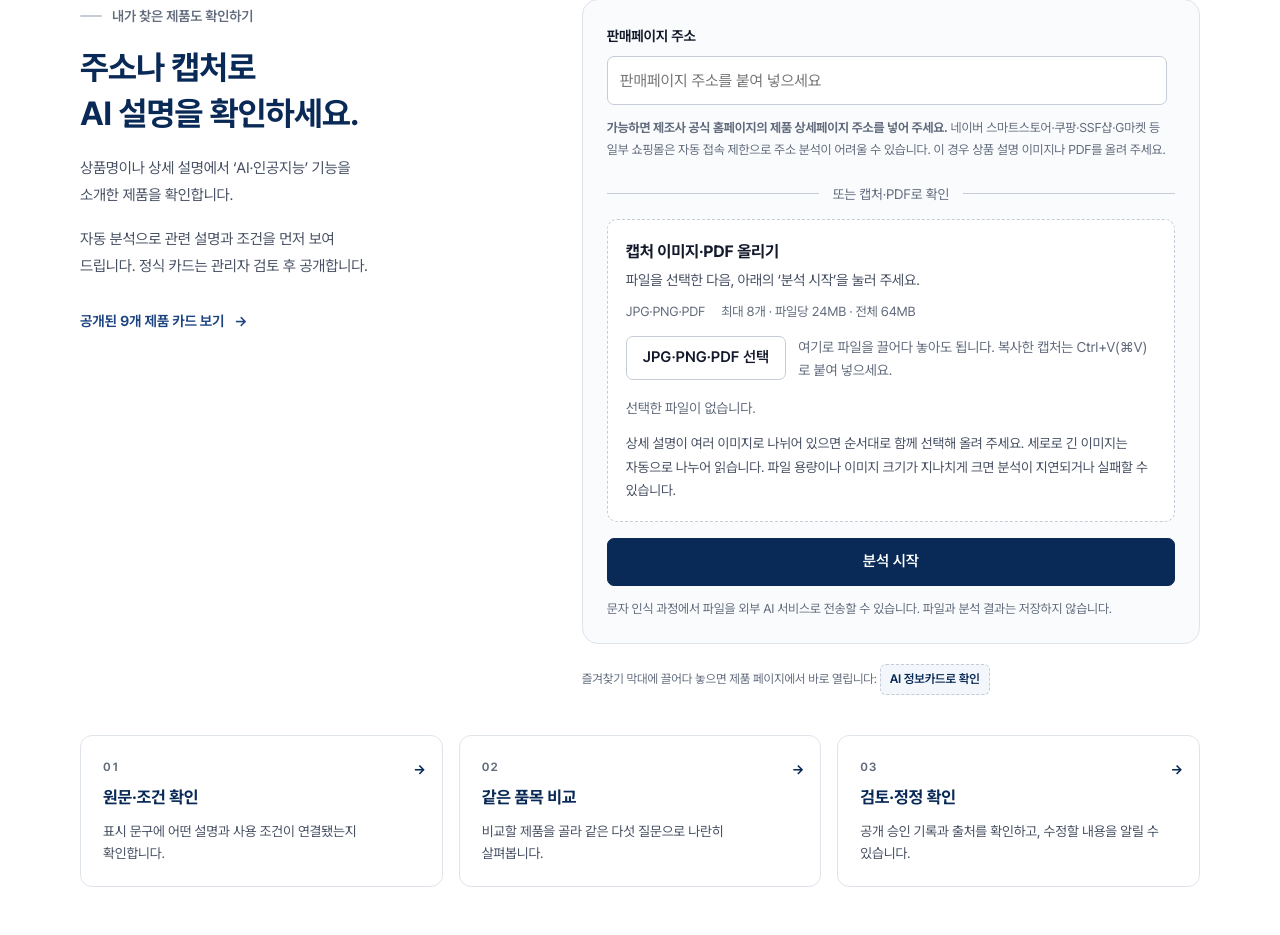
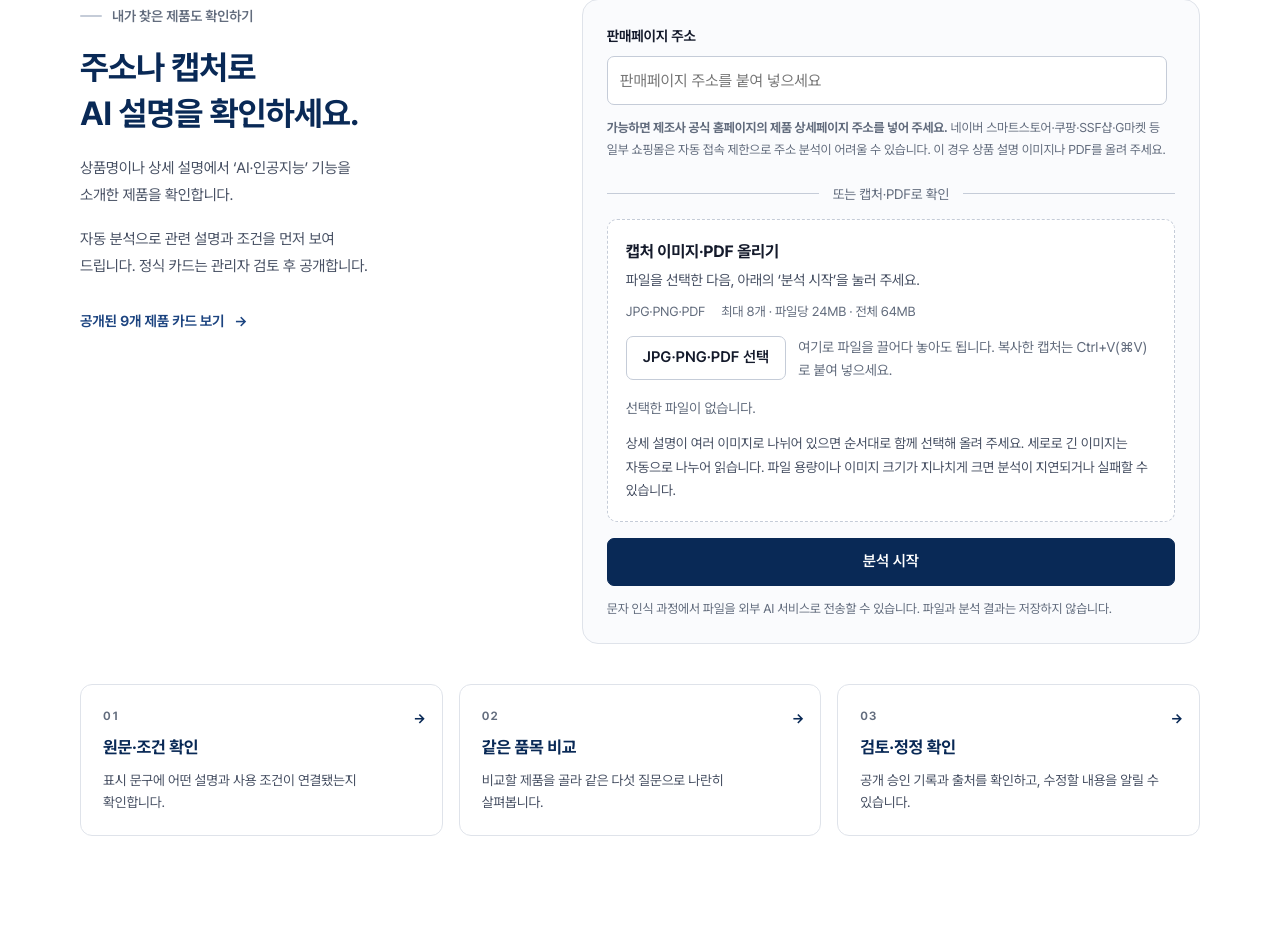
Before and after one commit to qutesophie-brilliant/aicard, a FastAPI app: page / in a window 1280 px wide. Shown: the part 1142-2077 px from the top of the page. Run offline with FastAPI, Linux system fonts and the light colour scheme; data comes from the database, SQL or seed files in the repository; some libraries are stand-ins or nearby versions.

Commit message:
Remove bookmarklet hint from homepage

```diff
--- a/app/templates/index.html
+++ b/app/templates/index.html
@@ -96,7 +96,6 @@
           <p class="upload-privacy">문자 인식 과정에서 파일을 외부 AI 서비스로 전송할 수 있습니다. 파일과 분석 결과는 저장하지 않습니다.</p>
         </form>
         {% include "_check_wait.html" %}
-        <p class="alt desk-only bookmark-help">즐겨찾기 막대에 끌어다 놓으면 제품 페이지에서 바로 열립니다: <a class="bm" href="{{ bookmarklet }}" onclick="return false" title="이 버튼을 즐겨찾기 막대로 끌어다 놓으세요">AI 정보카드로 확인</a></p>
       </div>
     </section>
     {% if example %}
```
